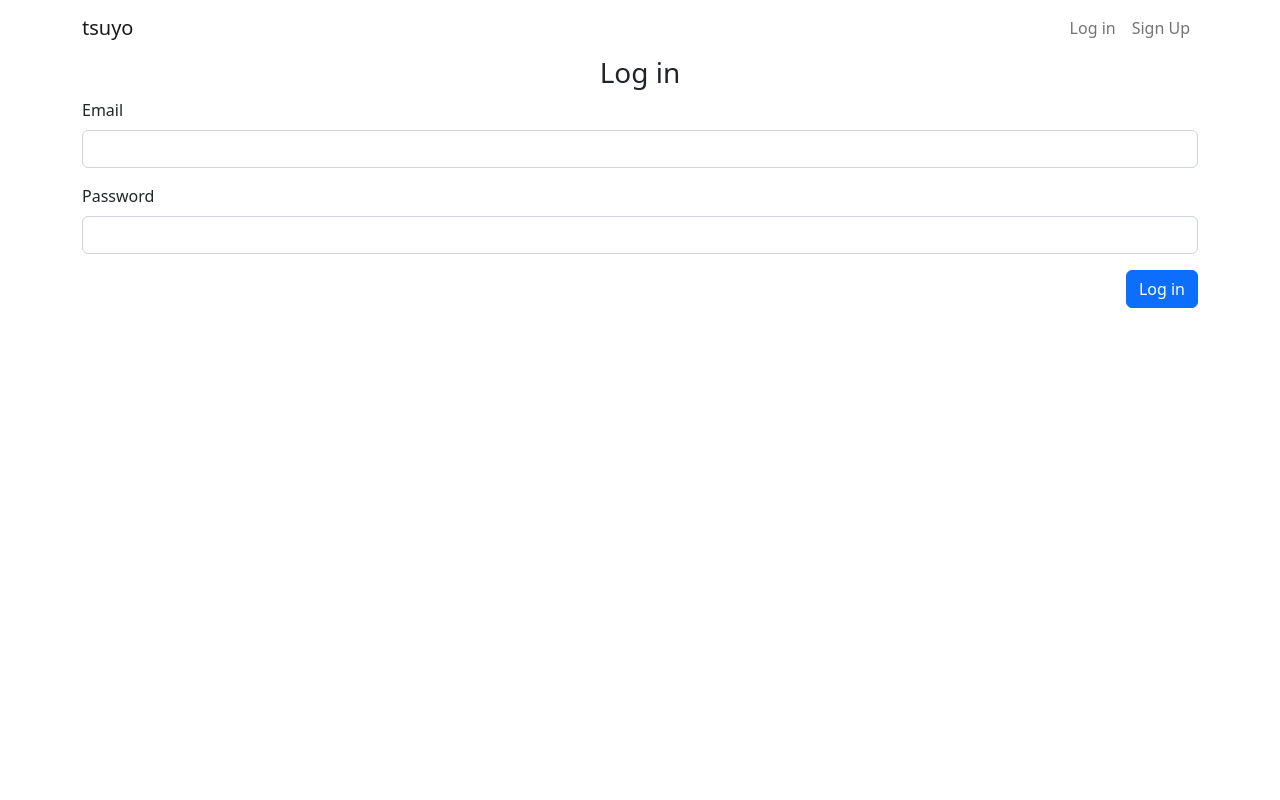
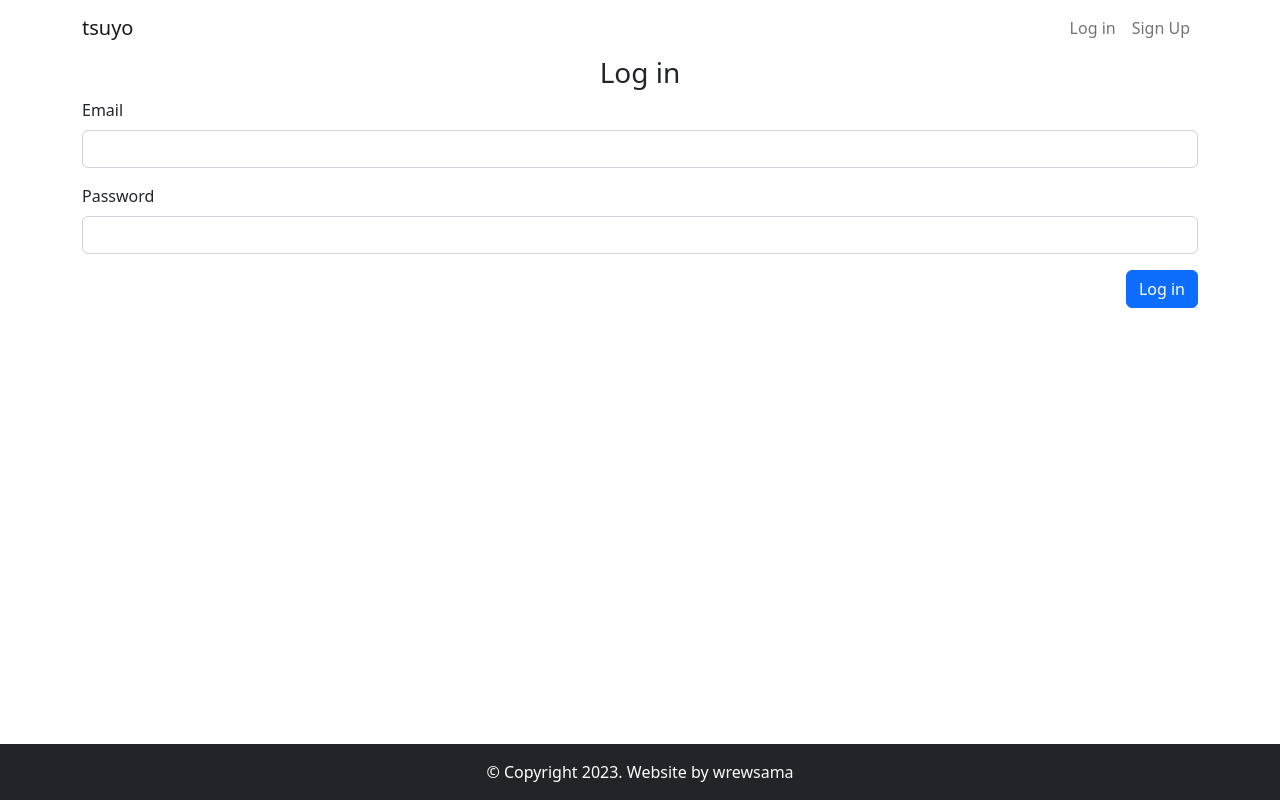
Before and after one commit to wrewsama/tsuyo-frontend, a React (Create React App) app: page /login in a window 1280 px wide. Built offline with nearby package versions, Linux system fonts and the light colour scheme.

Commit message:
add footer

```diff
--- a/src/App.js
+++ b/src/App.js
@@ -18,7 +18,7 @@ const App = () => {
   const{ user } = useAuthContext()
 
   return (
-    <div>
+    <div className="d-flex flex-column min-vh-100">
       <MainNavbar />
 
       <Routes>
@@ -40,6 +40,18 @@ const App = () => {
                                        ? <Signup />
                                        : <Navigate to="/" />} />
       </Routes>
+
+      <footer className="py-3 mt-auto bg-dark">
+        <div className="container px-4">
+          <p className="m-0 text-center text-white">
+            &copy; Copyright 2023. Website by&nbsp;
+            <a className="text-decoration-none text-light font-weight-bold"
+               href="https://github.com/wrewsama">
+              wrewsama
+            </a>
+          </p>
+        </div>
+      </footer>
     </div>
 
   );
```
